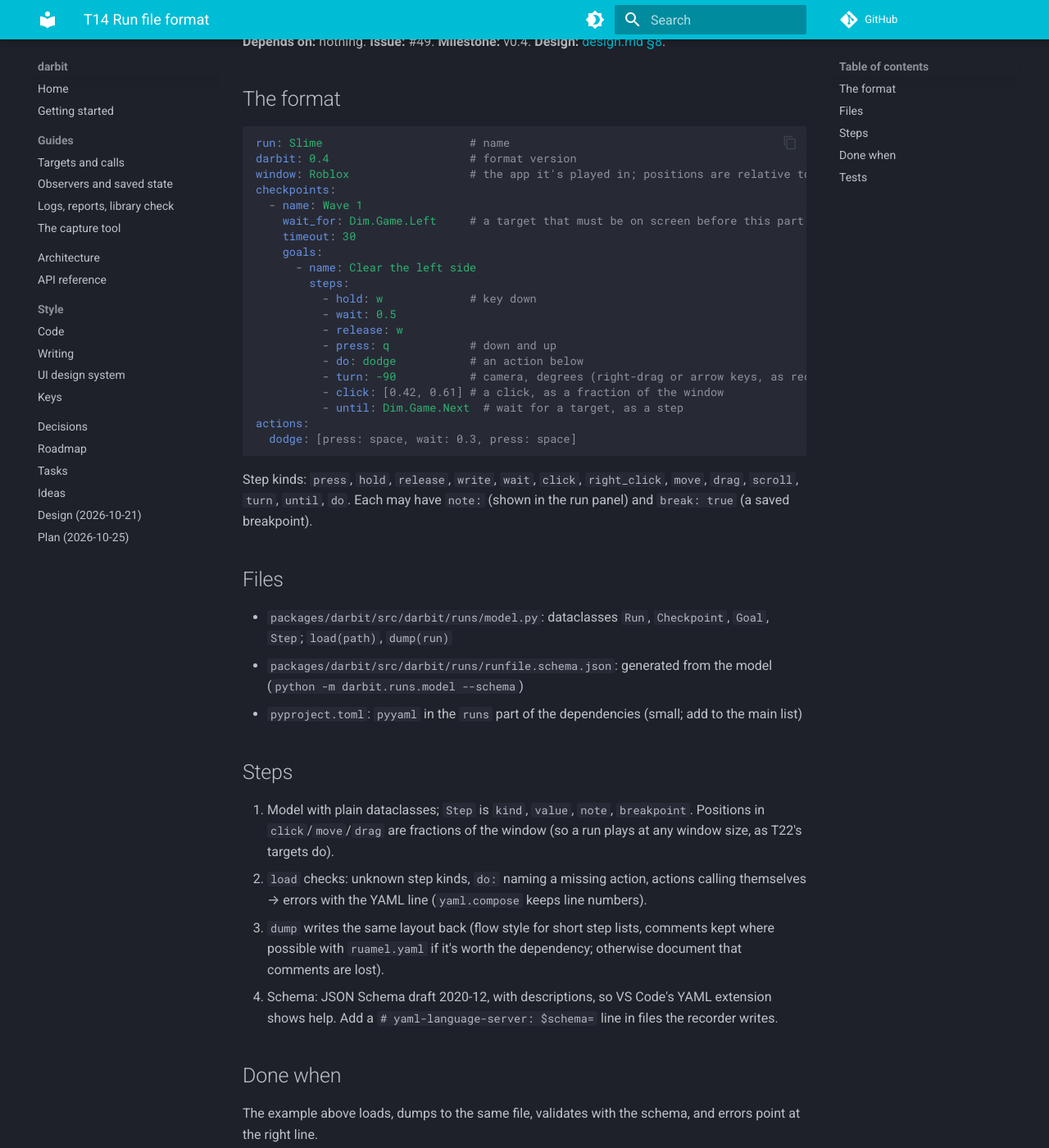
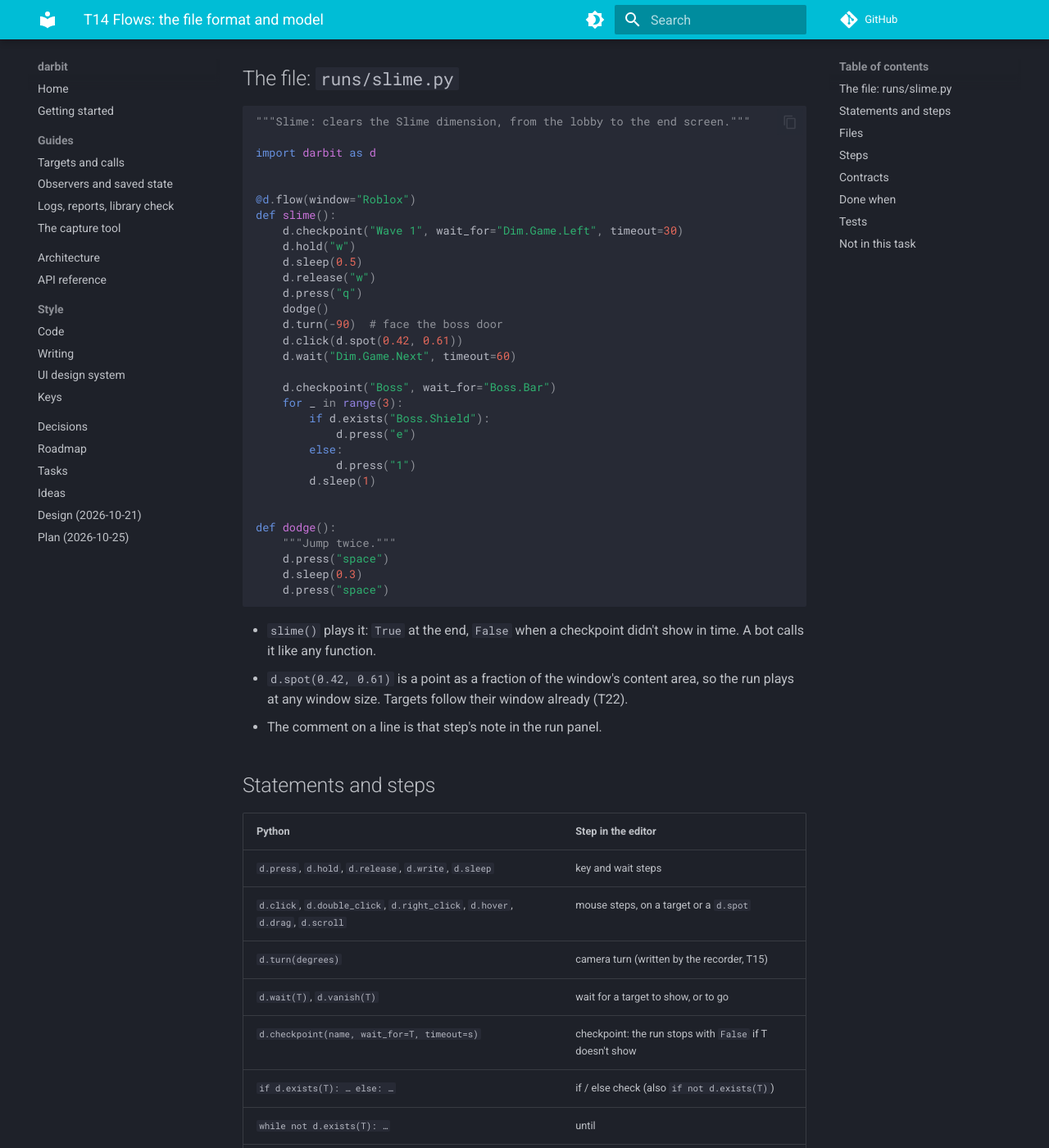
Before and after one commit to FaisalAfks/darbit, an MkDocs documentation site: the page built from docs/tasks/T14-run-files.md, in a window 1280 px wide and 1400 px high, scrolled down 302 px. Shown: the whole window at 82% size. Built offline with MkDocs 1.6.1 and Material for MkDocs 9.7.7, drawn with Linux system fonts in a browser that asks for light colours; comment, search, counter and statistics services are not loaded; some of the changed text lies outside the part shown.

Commit message:
Decision 0010: runs and flows are saved as @d.flow Python
T14 is rewritten for it: the file shape, the statements and the steps they
become, d.flow, d.checkpoint and d.spot, and load/save with ast. T15 and
T16 name .py run files; design.md points to the decision.

````diff
--- /dev/null
+++ b/docs/decisions/0010-flows-are-python.md
@@ -0,0 +1,23 @@
+# 0010 Run files and flows are saved as Python
+
+Accepted, 2026-10-26. Replaces the YAML run files of [design.md §8](../design.md) and the first T14 page.
+
+## Context
+
+T14 planned recorded runs as YAML with a JSON Schema, played by an interpreter. [0007](0007-studio-flows-and-actions.md) then made recordings flows and said flows are saved as flow-shaped Python that the Studio reads back with `ast`. Two formats for one thing would mean two loaders, an export step between them, and runs that VS Code can only edit as data.
+
+## Decision
+
+A run or flow is a Python file: a function marked `@d.flow`, written only with flow statements (darbit calls, `if d.exists(...)`, `for _ in range(n)`, `while not d.exists(...)`, calls to other functions in the file). Anything else in it is a Code step, kept word for word.
+
+- **Playing** a flow is calling the function. No interpreter: the recorder writes Python, and Python runs it.
+- **The Studio** reads the file with `ast` into a flow model for the editor and the run panel, and writes it back the same way.
+- **New calls** for what runs need: `d.flow` (the decorator), `d.checkpoint(name, wait_for, timeout)` (the run must see this before going on), `d.spot(x, y)` (a point as a fraction of the window), `d.turn(degrees)` (the camera).
+- A flow returns `True` when it reached the end, `False` when a checkpoint didn't show.
+- A step's note is the comment on its line. Breakpoints are kept by the Studio in the project's `.darbit/`, not in the file.
+
+## Consequences
+
+- No `pyyaml`, no JSON Schema. Editors already know Python; the step palette and help come from the darbit API.
+- T14 becomes the flow model, the file shape, `load`/`save` with `ast`, and `d.flow`, `d.checkpoint`, `d.spot`. T15 adds `d.turn` and its calibration, and writes `runs/<name>.py`. T16 plays and steps through a flow. T28 is left with keeping a hand-edited file intact through the editor.
+- A recording is ordinary bot code from the first second, so growing it into a bot is editing, not converting.
--- a/docs/decisions/README.md
+++ b/docs/decisions/README.md
@@ -13,5 +13,6 @@ Architecture decision records: one short file per decision, with its context, th
 | [0007](0007-studio-flows-and-actions.md) | The hub becomes darbit Studio: flows, actions, two-way with Python | 2026-10-25 |
 | [0008](0008-readable-python.md) | Plain, readable Python | 2026-10-25 |
 | [0009](0009-public-darbit.md) | darbit public from v0.2.0, ad-bot private | 2026-10-25 |
+| [0010](0010-flows-are-python.md) | Run files and flows are saved as `@d.flow` Python | 2026-10-26 |
 
 The full plan these came from: [plan-2026-10-25.md](../plan-2026-10-25.md).
--- a/docs/tasks/T14-run-files.md
+++ b/docs/tasks/T14-run-files.md
@@ -1,55 +1,96 @@
-# T14 Run file format
+# T14 Flows: the file format and model
 
-> **Redefined 2026-10-25** ([ADR 0007](../decisions/0007-studio-flows-and-actions.md)): run files are **flows**. The same model also holds checks (`wait_for`, `if`/`else`, `until`, `retry`, `on_fail`), `repeat`, `set`, calls, and functions (`define`, `call`, `return`), so the recorder, the player, the flow editor (T27) and export (T28) share it.
+> **Rewritten 2026-10-26** ([decision 0010](../decisions/0010-flows-are-python.md)): runs and flows are saved as `@d.flow` Python, not YAML. The first version of this page planned YAML with a JSON Schema.
 
-**Goal:** the YAML format for recorded runs, its model in Python, and a JSON Schema so editors check and complete it.
+**Goal:** a recorded run, or a flow made in the Studio, is a Python file that plays by calling it. darbit reads it into a flow model (for the editor and the run panel) and writes it back.
 
-**Depends on:** nothing. **Issue:** #49. **Milestone:** v0.4. **Design:** [design.md §8](../design.md).
+**Depends on:** nothing. **Issue:** #49. **Milestone:** v0.4. **Decisions:** [0007](../decisions/0007-studio-flows-and-actions.md), [0008](../decisions/0008-readable-python.md), [0010](../decisions/0010-flows-are-python.md).
 
-## The format
+## The file: `runs/slime.py`
 
-```yaml
-run: Slime                      # name
-darbit: 0.4                     # format version
-window: Roblox                  # the app it's played in; positions are relative to this window
-checkpoints:
-  - name: Wave 1
-    wait_for: Dim.Game.Left     # a target that must be on screen before this part starts (timeout: 30)
-    timeout: 30
-    goals:
-      - name: Clear the left side
-        steps:
-          - hold: w             # key down
-          - wait: 0.5
-          - release: w
-          - press: q            # down and up
-          - do: dodge           # an action below
-          - turn: -90           # camera, degrees (right-drag or arrow keys, as recorded)
-          - click: [0.42, 0.61] # a click, as a fraction of the window
-          - until: Dim.Game.Next  # wait for a target, as a step
-actions:
-  dodge: [press: space, wait: 0.3, press: space]
+```python
+"""Slime: clears the Slime dimension, from the lobby to the end screen."""
+
+import darbit as d
+
+
+@d.flow(window="Roblox")
+def slime():
+    d.checkpoint("Wave 1", wait_for="Dim.Game.Left", timeout=30)
+    d.hold("w")
+    d.sleep(0.5)
+    d.release("w")
+    d.press("q")
+    dodge()
+    d.turn(-90)  # face the boss door
+    d.click(d.spot(0.42, 0.61))
+    d.wait("Dim.Game.Next", timeout=60)
+
+    d.checkpoint("Boss", wait_for="Boss.Bar")
+    for _ in range(3):
+        if d.exists("Boss.Shield"):
+            d.press("e")
+        else:
+            d.press("1")
+        d.sleep(1)
+
+
+def dodge():
+    """Jump twice."""
+    d.press("space")
+    d.sleep(0.3)
+    d.press("space")
 ```
 
-Step kinds: `press`, `hold`, `release`, `write`, `wait`, `click`, `right_click`, `move`, `drag`, `scroll`, `turn`, `until`, `do`. Each may have `note:` (shown in the run panel) and `break: true` (a saved breakpoint).
+- `slime()` plays it: `True` at the end, `False` when a checkpoint didn't show in time. A bot calls it like any function.
+- `d.spot(0.42, 0.61)` is a point as a fraction of the window's content area, so the run plays at any window size. Targets follow their window already (T22).
+- The comment on a line is that step's note in the run panel.
+
+## Statements and steps
+
+| Python | Step in the editor |
+|---|---|
+| `d.press`, `d.hold`, `d.release`, `d.write`, `d.sleep` | key and wait steps |
+| `d.click`, `d.double_click`, `d.right_click`, `d.hover`, `d.drag`, `d.scroll` | mouse steps, on a target or a `d.spot` |
+| `d.turn(degrees)` | camera turn (written by the recorder, T15) |
+| `d.wait(T)`, `d.vanish(T)` | wait for a target to show, or to go |
+| `d.checkpoint(name, wait_for=T, timeout=s)` | checkpoint: the run stops with `False` if T doesn't show |
+| `if d.exists(T): … else: …` | if / else check (also `if not d.exists(T)`) |
+| `while not d.exists(T): …` | until |
+| `for _ in range(n): …` | repeat |
+| `name()` for a `def` in the same file | call a flow function; its `def` is the function |
+| `name()` for an `@d.action` (T29) | an action step |
+| anything else | a **Code step**, kept word for word |
 
 ## Files
 
-- `packages/darbit/src/darbit/runs/model.py`: dataclasses `Run`, `Checkpoint`, `Goal`, `Step`; `load(path)`, `dump(run)`
-- `packages/darbit/src/darbit/runs/runfile.schema.json`: generated from the model (`python -m darbit.runs.model --schema`)
-- `pyproject.toml`: `pyyaml` in the `runs` part of the dependencies (small; add to the main list)
+- `packages/darbit/src/darbit/runs/model.py`: dataclasses `Flow` (name, window, steps, doc), `Function`, `Step` (kind, arguments, note, body, otherwise, line); `load(path) -> list[Flow]`, `save(flows) -> str`
+- `packages/darbit/src/darbit/runs/flow.py`: `d.flow`, `d.checkpoint`, `d.spot`; `Checkpoint` (the exception a missed checkpoint raises inside a flow)
+- `packages/darbit/src/darbit/__init__.py`: export `flow`, `checkpoint`, `spot`
+- `packages/darbit/tests/test_flows.py`
 
 ## Steps
 
-1. Model with plain dataclasses; `Step` is `kind`, `value`, `note`, `breakpoint`. Positions in `click`/`move`/`drag` are fractions of the window (so a run plays at any window size, as T22's targets do).
-2. `load` checks: unknown step kinds, `do:` naming a missing action, actions calling themselves → errors with the YAML line (`yaml.compose` keeps line numbers).
-3. `dump` writes the same layout back (flow style for short step lists, comments kept where possible with `ruamel.yaml` if it's worth the dependency; otherwise document that comments are lost).
-4. Schema: JSON Schema draft 2020-12, with descriptions, so VS Code's YAML extension shows help. Add a `# yaml-language-server: $schema=` line in files the recorder writes.
+1. **The calls.** `@d.flow(window=None)` wraps the function: it sets `settings.window` while it runs (if given), records a run-report step per checkpoint, and turns a missed checkpoint into `return False`. `d.checkpoint` waits for its target up to `timeout` (30 s) and raises `Checkpoint` when it doesn't show. `d.spot(x, y)` returns a `Location` from the window's content area now (the whole screen without a window).
+2. **Reading** (`load`): `ast.parse`, then every function marked `@d.flow` and every plain `def` it calls, statement by statement, into steps by the table above. A statement that doesn't fit is a Code step holding its exact source text (`ast.get_source_segment`). The note is the comment after the statement on its line. A syntax error is reported with its line.
+3. **Writing** (`save`): the module docstring, `import darbit as d`, each flow then its functions, one statement per step, in the plain style (no lambdas, no walrus). Code steps are written back exactly as read.
+4. **Round trip:** `save(load(text)) == text` for any file `save` wrote, and for hand-written files that only use flow statements and are formatted by `ruff format`.
+5. **Checks** on load: a flow function calling itself (directly or through others) is an error naming both; a `d.checkpoint` without `wait_for` is an error.
+
+## Contracts
+
+- The file shape above and the statement table: the recorder (T15), the player and run panel (T16), the editor (T27) and actions (T29) all rely on it.
+- `d.flow`, `d.checkpoint`, `d.spot`, and a flow returning `True`/`False`.
+- `Step.kind` names: `press`, `hold`, `release`, `write`, `sleep`, `click`, `double_click`, `right_click`, `hover`, `drag`, `scroll`, `turn`, `wait`, `vanish`, `checkpoint`, `if`, `until`, `repeat`, `call`, `code`.
 
 ## Done when
 
-The example above loads, dumps to the same file, validates with the schema, and errors point at the right line.
+The example above loads into the model, saves back to the same text, plays against a fake screen (checkpoints seen and missed), and a hand-edited version with an extra Python line keeps that line as a Code step.
 
 ## Tests
 
-Round trip, every error, the schema validates the example and rejects a broken one (`jsonschema` in dev dependencies).
+Round trip for every step kind; Code steps kept exactly; notes; nested `if`/`for`/`while`; a missed checkpoint returns `False`; recursion and missing `wait_for` errors; `d.spot` with and without a window (faked).
+
+## Not in this task
+
+`d.turn` and recording (T15), the player's pause and step (T16), the editor (T27), keeping comments between statements and odd formatting through an edit (T28).
````
Also changed, not shown: CHANGELOG.md (+1 -0 lines), docs/design.md (+2 -0 lines), docs/tasks/T15-recorder.md (+3 -3 lines), docs/tasks/T16-player-run-panel.md (+1 -1 lines).
